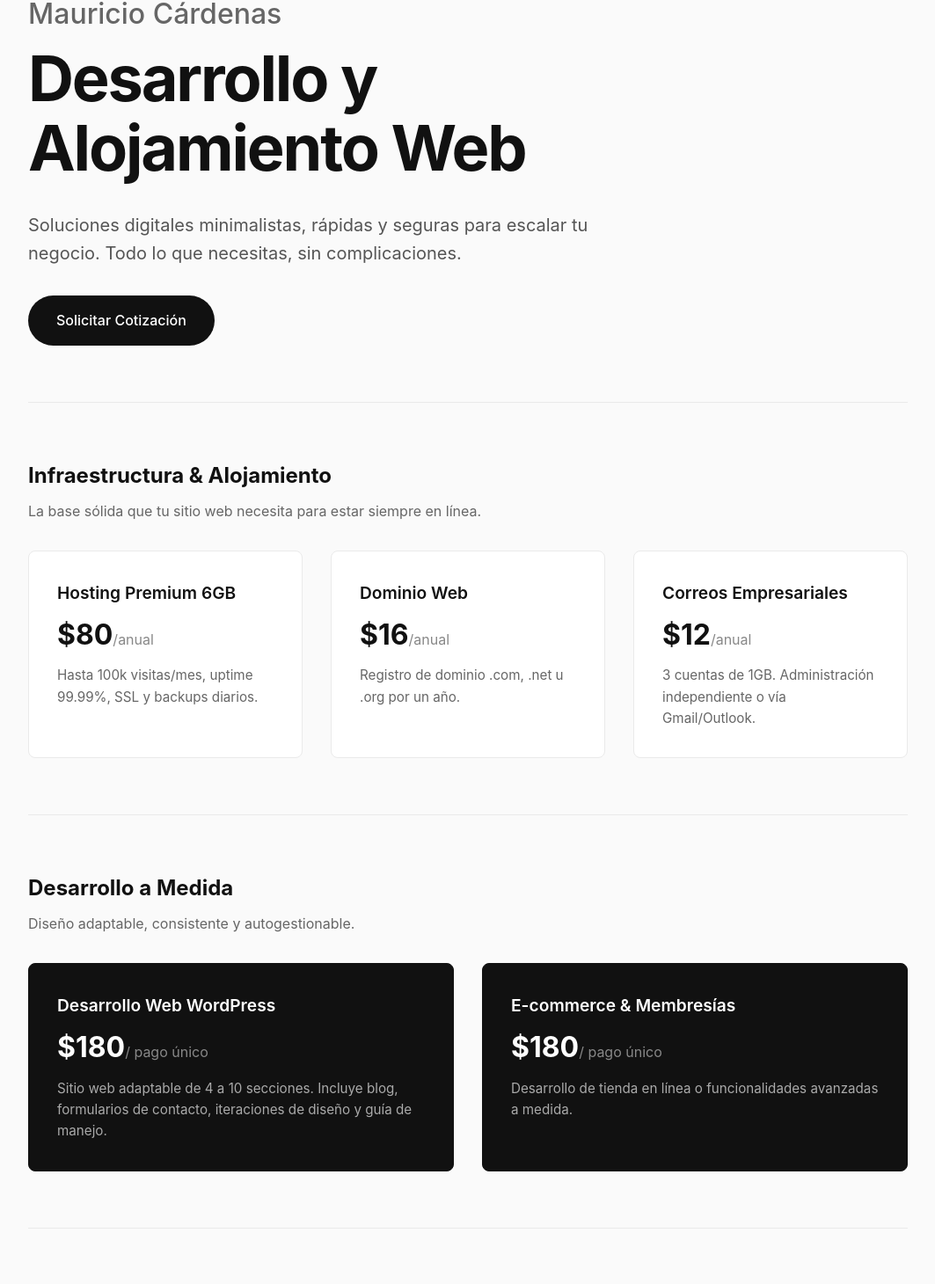
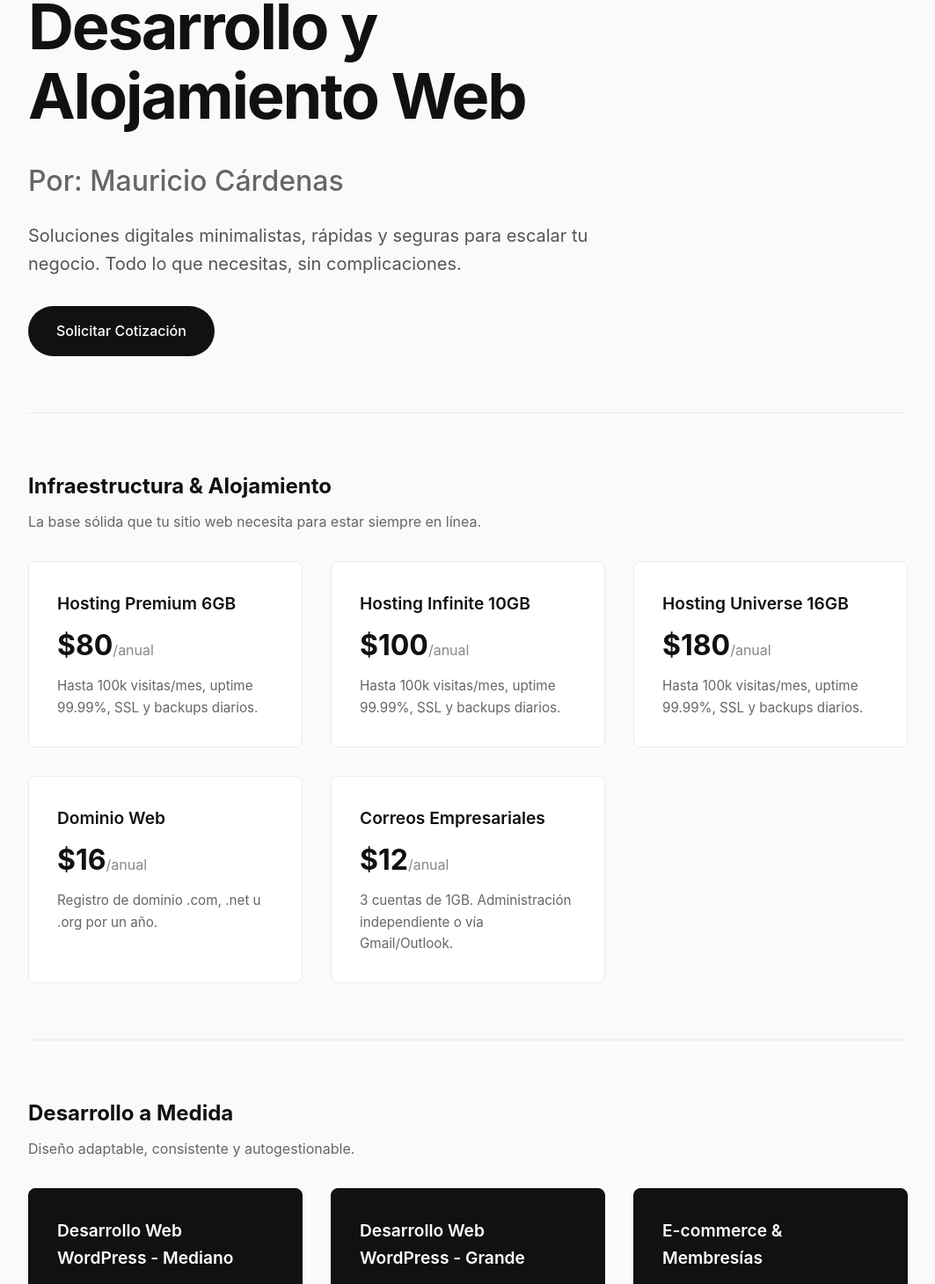
Before and after one commit to maujcardenas/tusitiowp, a SvelteKit app: page / in a window 1280 px wide. Shown: the part 170-1630 px from the top of the page at 88% size, without its empty margins (108-1171 px from the left). Built offline with nearby package versions, Linux system fonts and the light colour scheme.

Commit message:
more services added

```diff
--- a/src/routes/+page.svelte
+++ b/src/routes/+page.svelte
@@ -4,6 +4,20 @@
         {
             titulo: "Hosting Premium 6GB",
             precio: "$80",
+            periodo: "/anual",
+            descripcion:
+                "Hasta 100k visitas/mes, uptime 99.99%, SSL y backups diarios.",
+        },
+        {
+            titulo: "Hosting Infinite 10GB",
+            precio: "$100",
+            periodo: "/anual",
+            descripcion:
+                "Hasta 100k visitas/mes, uptime 99.99%, SSL y backups diarios.",
+        },
+        {
+            titulo: "Hosting Universe 16GB",
+            precio: "$180",
             periodo: "/anual",
             descripcion:
                 "Hasta 100k visitas/mes, uptime 99.99%, SSL y backups diarios.",
@@ -25,11 +39,18 @@
 
     const serviciosDesarrollo = [
         {
-            titulo: "Desarrollo Web WordPress",
+            titulo: "Desarrollo Web WordPress - Mediano",
             precio: "$180",
             periodo: "pago único",
             descripcion:
                 "Sitio web adaptable de 4 a 10 secciones. Incluye blog, formularios de contacto, iteraciones de diseño y guía de manejo.",
+        },
+        {
+            titulo: "Desarrollo Web WordPress - Grande",
+            precio: "$280",
+            periodo: "pago único",
+            descripcion:
+                "Sitio web adaptable de 10 o más secciones. Incluye blog, formularios de contacto, iteraciones de diseño y guía de manejo.",
         },
         {
             titulo: "E-commerce & Membresías",
@@ -43,15 +64,15 @@
     const portafolio = [
         { nombre: "Himchari TKD", url: "http://himcharitkd.com" },
         { nombre: "Pacto RCF", url: "http://pacto-rcf.com" },
-        { nombre: "Termas Mamallacta", url: "http://mamallacta.com" },
+        { nombre: "Hotel Mamallacta", url: "http://mamallacta.com" },
         { nombre: "Maigua Living", url: "http://maigualiving.com" },
     ];
 </script>
 
 <main>
     <header class="hero">
-        <h1>Mauricio Cárdenas</h1>
         <h2>Desarrollo y Alojamiento Web</h2>
+        <h1>Por: Mauricio Cárdenas</h1>
         <p>
             Soluciones digitales minimalistas, rápidas y seguras para escalar tu
             negocio. Todo lo que necesitas, sin complicaciones.
```
